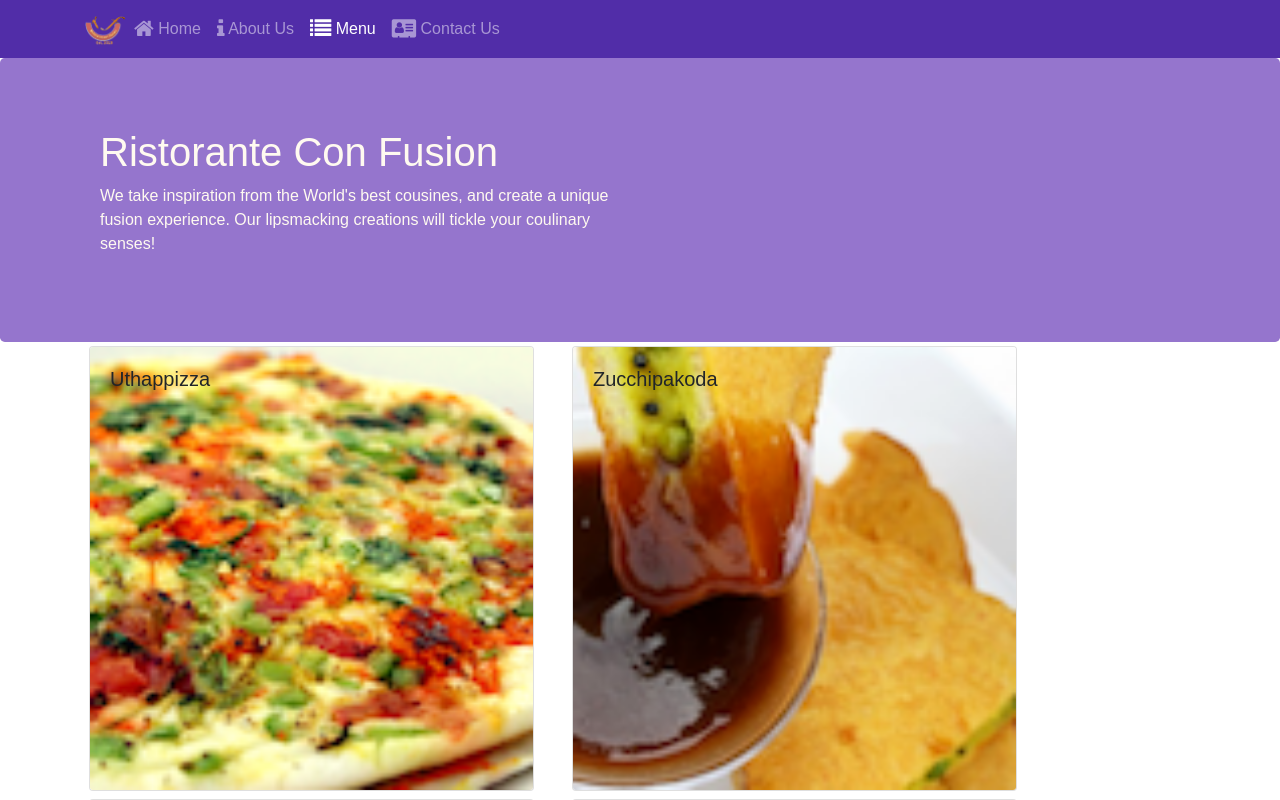
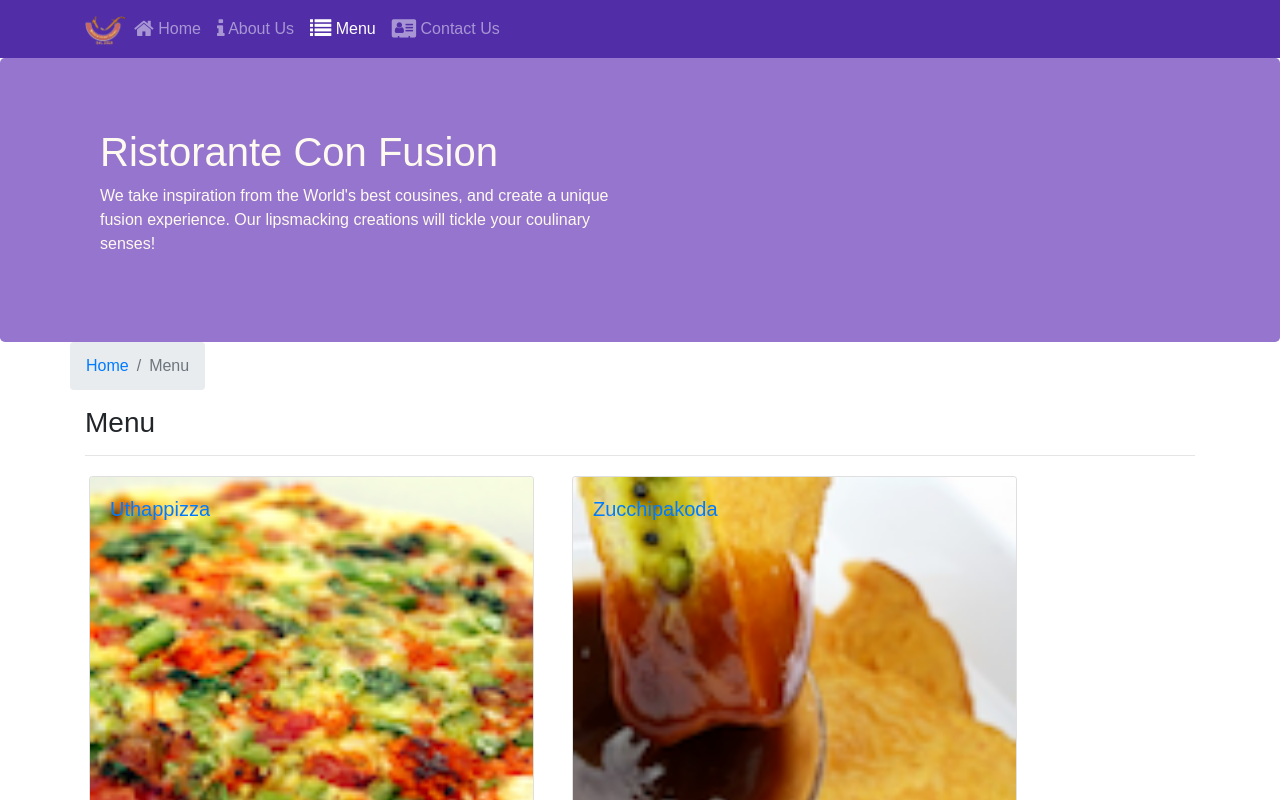
Before and after one commit to Royk8/RistoranteConfusion, a React (Create React App) app: page /menu in a window 1280 px wide. Shown: the top 800 px of the page. Built offline with nearby package versions, Linux system fonts and the light colour scheme.

Commit message:
Single Web Application 2

```diff
--- a/src/components/ContactComponent.js
+++ b/src/components/ContactComponent.js
@@ -1,8 +1,24 @@
 import React from 'react';
+import { Breadcrumb, BreadcrumbItem } from 'reactstrap';
+import { Link } from 'react-router-dom'
 
 function Contact(props) {
     return(
         <div className="container">
+                <div className='row'>
+                    <Breadcrumb>
+                        <BreadcrumbItem>
+                            <Link to="/home">Home</Link>
+                        </BreadcrumbItem>
+                        <BreadcrumbItem active>
+                            Contact Us
+                        </BreadcrumbItem>
+                    </Breadcrumb>
+                    <div className='col-12'>
+                        <h3>Contact Us</h3>
+                        <hr  />
+                    </div>
+                </div>
             <div className="row row-content">
                 <div className="col-12">
                     <h3>Location Information</h3>
--- a/src/components/DishDetailComponent.js
+++ b/src/components/DishDetailComponent.js
@@ -1,5 +1,6 @@
 import React from "react";
-import { Card, CardImg, CardText, CardBody, CardTitle } from 'reactstrap';
+import { Card, CardImg, CardText, CardBody, CardTitle, Breadcrumb, BreadcrumbItem } from 'reactstrap';
+import { Link } from 'react-router-dom';
 
 /**
  * Made by Roy Maestre
@@ -60,9 +61,23 @@
         if(props.dish != null){
             return(
                 <div className = 'container'>
+                    <div className='row'>
+                        <Breadcrumb>
+                            <BreadcrumbItem>
+                                <Link to="/menu">Menu</Link>
+                            </BreadcrumbItem>
+                            <BreadcrumbItem active>
+                                {props.dish.name}
+                            </BreadcrumbItem>
+                        </Breadcrumb>
+                        <div className='col-12'>
+                            <h3>{props.dish.name}</h3>
+                            <hr  />
+                        </div>
+                    </div>
                     <div className="row">
                             <RenderDish dish = {props.dish} />
-                            <RenderComments comments = {props.dish.comments}/>
+                            <RenderComments comments = {props.comments}/>
                     </div>
                 </div>
             );
--- a/src/components/MainComponent.js
+++ b/src/components/MainComponent.js
@@ -38,12 +38,21 @@
             );
         }
 
+        const DishWithId = ({match}) => {
+            return(
+                <DishDetail dish={this.state.dishes.filter((dish) => dish.id === parseInt(match.params.dishId, 10))[0]}
+                    comments={this.state.comments.filter((comment) => comment.dishId === parseInt(match.params.dishId, 10))}
+                />
+            );
+        }
+
         return (
             <div>
                 <Header />
                 <Switch>
                     <Route path="/home" component={HomePage} />
                     <Route exact path="/menu" component={() => <Menu dishes={this.state.dishes} />} />
+                    <Route path="/menu/:dishId" component={DishWithId} />
                     <Route exact path="/contactus" component={Contact} />
                     <Redirect to="/home" />
                 </Switch>
--- a/src/components/MenuComponent.js
+++ b/src/components/MenuComponent.js
@@ -1,5 +1,6 @@
 import React from 'react';
-import { Card, CardImg, CardImgOverlay, CardTitle } from 'reactstrap'
+import { Card, CardImg, CardImgOverlay, CardTitle, Breadcrumb, BreadcrumbItem } from 'reactstrap';
+import { Link } from 'react-router-dom';
 
 /**
  * Made by Roy Maestre
@@ -9,11 +10,13 @@
 
     function RenderMenuItem({ dish, onClick }) {
         return(
-            <Card onClick={() => onClick(dish.id)}>
-                <CardImg width="100%" src={dish.image} alt={dish.name}></CardImg>
-                <CardImgOverlay>
-                    <CardTitle>{dish.name}</CardTitle>
-                </CardImgOverlay>
+            <Card>
+                <Link to={`/menu/${dish.id}`} >
+                    <CardImg width="100%" src={dish.image} alt={dish.name}></CardImg>
+                    <CardImgOverlay>
+                        <CardTitle>{dish.name}</CardTitle>
+                    </CardImgOverlay>
+                </Link>
             </Card>
         );
     }
@@ -22,13 +25,27 @@
         const menu = props.dishes.map((dish) => {
             return (
                 <div key={dish.id} className="col-12 col-md-5 m-1">
-                    <RenderMenuItem dish={dish} onClick={props.onClick} />
+                    <RenderMenuItem dish={dish} />
                 </div>
             )
         });
 
         return (
             <div className="container">
+                <div className='row'>
+                    <Breadcrumb>
+                        <BreadcrumbItem>
+                            <Link to="/home">Home</Link>
+                        </BreadcrumbItem>
+                        <BreadcrumbItem active>
+                            Menu
+                        </BreadcrumbItem>
+                    </Breadcrumb>
+                    <div className='col-12'>
+                        <h3>Menu</h3>
+                        <hr  />
+                    </div>
+                </div>
                 <div className="row">
                     {menu}
                 </div>
```
